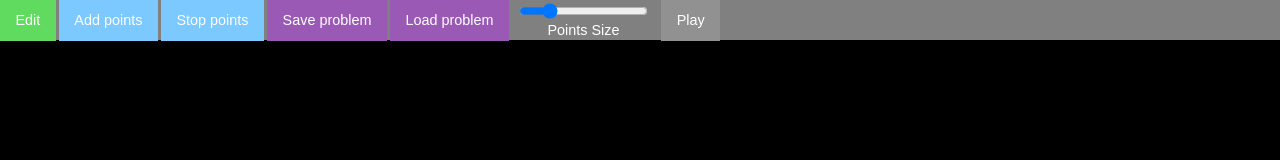
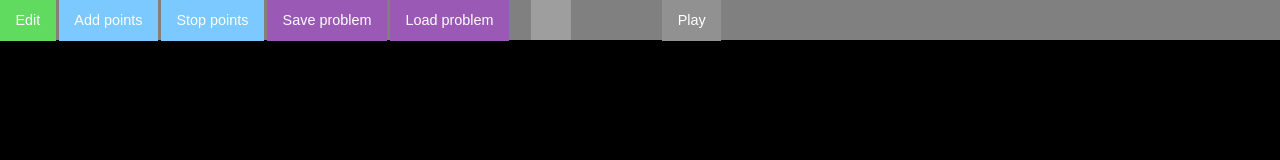
Before and after one commit to Spope/climbify, a website: page index.html in a window 1280 px wide. Drawn offline with nearby package versions, Linux system fonts and the light colour scheme; files that its build step writes are made by us from their sources.

Commit message:
Custom Slider

```diff
--- a/index.html
+++ b/index.html
@@ -17,6 +17,7 @@
     <script type="text/javascript" src="js/Play.js"></script>
     <script type="text/javascript" src="js/LeaderBoard.js"></script>
     <script type="text/javascript" src="js/Tools.js"></script>
+    <script type="text/javascript" src="js/Slider.js"></script>
 
     <script type="text/javascript" src="js/svg/Line.js"></script>
     <script type="text/javascript" src="js/svg/Point.js"></script>
@@ -34,10 +35,18 @@
                     <input type="file" id="upload" onChange="App.readFile(this)" />
                 </div>
             </label>
+            <!--
             <div id="menu-range">
                 <input id="rangeSize" type="range" value="15" max="35" min="11" step="1">
                 <div class="clr"></div>
                 <label>Points Size</label>
+            </div>
+            -->
+            <div id="menu-range">
+                <div id="slider">
+                    <div id="slider-back"></div>
+                    <div id="picker"></div>
+                </div>
             </div>
         </div>
         <div id="button-mode-play" class="button button-mode" onClick="App.setMode(App.modes.PLAY)">Play</div>
--- a/js/Drawer.js
+++ b/js/Drawer.js
@@ -70,7 +70,7 @@ App.Drawer = {
         var els = this.svg.getElementsByTagName(tagName);
         if (els.length) {
             for (var i in els) {
-                if (els[i].parentNode) {
+                if (els[i] && els[i].parentNode) {
                     els[i].parentNode.removeChild(els[i]);
                 }
             }
--- a/js/Edition.js
+++ b/js/Edition.js
@@ -12,10 +12,8 @@ App.Edition = {
         this.bindMode();
         this.startRecord();
 
-        this.rangeSizeElement = document.getElementById('rangeSize');
-        this.rangeSizeElement.value = App.Drawer.params.radius;
-
-        this.bindRange = this.bindRange();
+        App.Slider.init();
+        App.Event.addEventListener(App.Event.events.CHANGESIZE, this.setRangeSize.bind(this))
     },
 
     bindMode: function() {
@@ -31,12 +29,8 @@ App.Edition = {
         });
     },
 
-    bindRange: function() {
-        this.rangeSizeElement.addEventListener('change', this.setRangeSize.bind(this));
-    },
-
-    setRangeSize: function(e) {
-        App.Drawer.setRadius(this.rangeSizeElement.value);
+    setRangeSize: function(value) {
+        App.Drawer.setRadius(value);
     },
 
     startRecord: function() {
--- a/js/Event.js
+++ b/js/Event.js
@@ -3,7 +3,8 @@ App.Event = {
     events: {
         CHANGEMODE: 'CHANGEMODE',
         STARTRECORD: 'STARTRECORD',
-        STOPRECORD: 'STOPRECORD'
+        STOPRECORD: 'STOPRECORD',
+        CHANGESIZE: 'CHANGESIZE'
     },
 
     addEventListener: function(eventName, callback) {
--- /dev/null
+++ b/js/Slider.js
@@ -0,0 +1,117 @@
+App.Slider = {
+
+    el: null,
+    picker: null,
+    sliderBack: null,
+    startPosition: {
+        picker: null,
+        event: null
+    },
+    params: {
+        min: 11,
+        max: 35,
+        pickerW: 40,
+        width: 150
+    },
+
+    init: function() {
+        this.el = document.getElementById("slider");
+        this.sliderBack = document.getElementById("slider-back");
+        this.picker = document.getElementById("picker");
+        this.setValue(App.Drawer.params.radius, false);
+
+        this.bind();
+    },
+
+    bind: function() {
+        this.picker.addEventListener('mousedown', this.startDrag.bind(this));
+        this.sliderBack.addEventListener('click', this.clickSlider.bind(this));
+    },
+
+    getPickerLeft: function() {
+        var left = this.picker.style.left.replace('px', '');
+        left = left ? left : 0
+
+        return left;
+    },
+
+    startDrag: function(e) {
+        this.startPosition['event'] = {x: e.clientX, y: e.clientY};
+        this.startPosition['picker'] = {x: parseInt(this.getPickerLeft())};
+
+        document.addEventListener('mousemove', this.drag);
+        document.addEventListener('mouseup', this.drop);
+    },
+
+    drag: function(e) {
+        var delta = e.clientX - App.Slider.startPosition.event.x;
+
+        if ((App.Slider.startPosition.picker.x + delta + App.Slider.params.pickerW) >= App.Slider.params.width) {
+
+            App.Slider.picker.style.left = (App.Slider.params.width - App.Slider.params.pickerW) + 'px';
+            return false;
+        }
+        if ((App.Slider.startPosition.picker.x + delta) <= 0) {
+
+            App.Slider.picker.style.left = '0px';
+            return false;
+        }
+
+        App.Slider.picker.style.left = (App.Slider.startPosition.picker.x + delta) + 'px';
+    },
+
+    convertToValue: function(size) {
+        var range = App.Slider.params.width - App.Slider.params.pickerW;
+        var delta = App.Slider.params.max - App.Slider.params.min;
+        var step = delta / range;
+        var value = parseInt(App.Slider.params.min + (step * size));
+
+        return value;
+    },
+
+    drop: function(e) {
+        e.stopPropagation();
+        document.removeEventListener('mousemove', App.Slider.drag);
+        document.removeEventListener('mouseup', App.Slider.drop);
+
+        var range = App.Slider.params.width - App.Slider.params.pickerW;
+        var delta = App.Slider.params.max - App.Slider.params.min;
+        var position = App.Slider.getPickerLeft();
+        var step = delta / range;
+        var value = App.Slider.convertToValue(position);
+
+        App.Event.trigger(App.Event.events.CHANGESIZE, value);
+    },
+
+    setValue: function(value, trigger) {
+        if (
+            (value > App.Slider.params.max)
+            || (value < App.Slider.params.min)
+        ) {
+            return false;
+        }
+
+        var range = App.Slider.params.width - App.Slider.params.pickerW;
+        var delta = App.Slider.params.max - App.Slider.params.min;
+        var step  = range / delta;
+
+        var position = parseInt(step * (value - App.Slider.params.min));
+        this.picker.style.left = position + 'px';
+
+        if (trigger !== false) {
+            App.Event.trigger(App.Event.events.CHANGESIZE, value);
+        }
+    },
+
+    clickSlider: function(e) {
+        e.stopPropagation();
+        var x = e.offsetX - (App.Slider.params.pickerW / 2);
+        if (x < 0) {
+            x = 0;
+        }
+        if (x > (App.Slider.params.width - App.Slider.params.pickerW)) {
+            x = App.Slider.params.width - App.Slider.params.pickerW;
+        }
+        this.setValue(this.convertToValue(x));
+    }
+};
--- a/style/less/menu.less
+++ b/style/less/menu.less
@@ -4,6 +4,12 @@
     background: gray;
     width: 100%;
     height: 40px;
+
+    -moz-user-select: -moz-none;
+    -khtml-user-select: none;
+    -webkit-user-select: none;
+    -ms-user-select: none;
+    user-select: none;
 
     .button.active {
         background-color: darken(@blue, 20%);
@@ -24,10 +30,30 @@
     }
 
     #menu-range {
-        padding: 3px 10px;
-        font-size: 0.9rem;
+        width: 150px;
+        height: 40px;
         float: right;
-        text-align: center;
-        color: #fff;
+
+        #slider {
+            width: 100%;
+            height: 100%;
+            position: relative;
+
+            #picker {
+                display: block;
+                width: 40px;
+                height: 100%;
+                background: lighten(@gray, 5%);
+                position: absolute;
+                left: 0px;
+                cursor: pointer;
+            }
+
+            #slider-back {
+                position: absolute;
+                width: 100%;
+                height: 100%;
+            }
+        }
     }
 }
```
